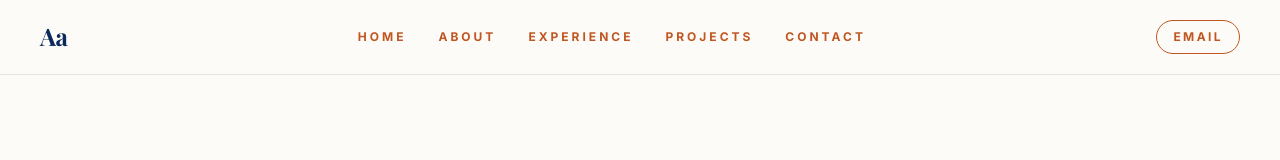
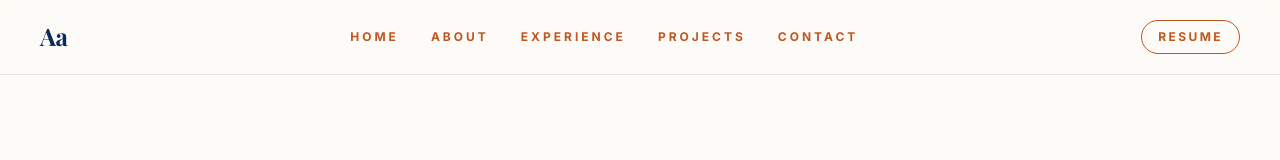
Before and after one commit to kauntiaakash2/akashagarwal, a React (Vite) app: page / in a window 1280 px wide. Shown: the top 160 px of the page. Built offline with nearby package versions, Linux system fonts and the light colour scheme.

Commit message:
Replace email link with resume link

```diff
--- a/src/App.jsx
+++ b/src/App.jsx
@@ -118,8 +118,8 @@ function App() {
               </a>
             ))}
           </nav>
-          <a href="mailto:akashagarwal@example.com" className="rounded-full border border-rust px-4 py-2 text-xs font-bold uppercase tracking-[0.2em] text-rust transition hover:bg-rust hover:text-white">
-            Email
+          <a href="https://drive.google.com/file/d/1Omf8lkj2MndUt0o8TqtI1dP7dURLlfaH/view?usp=sharing" className="rounded-full border border-rust px-4 py-2 text-xs font-bold uppercase tracking-[0.2em] text-rust transition hover:bg-rust hover:text-white">
+            Resume
           </a>
         </div>
       </header>
```
